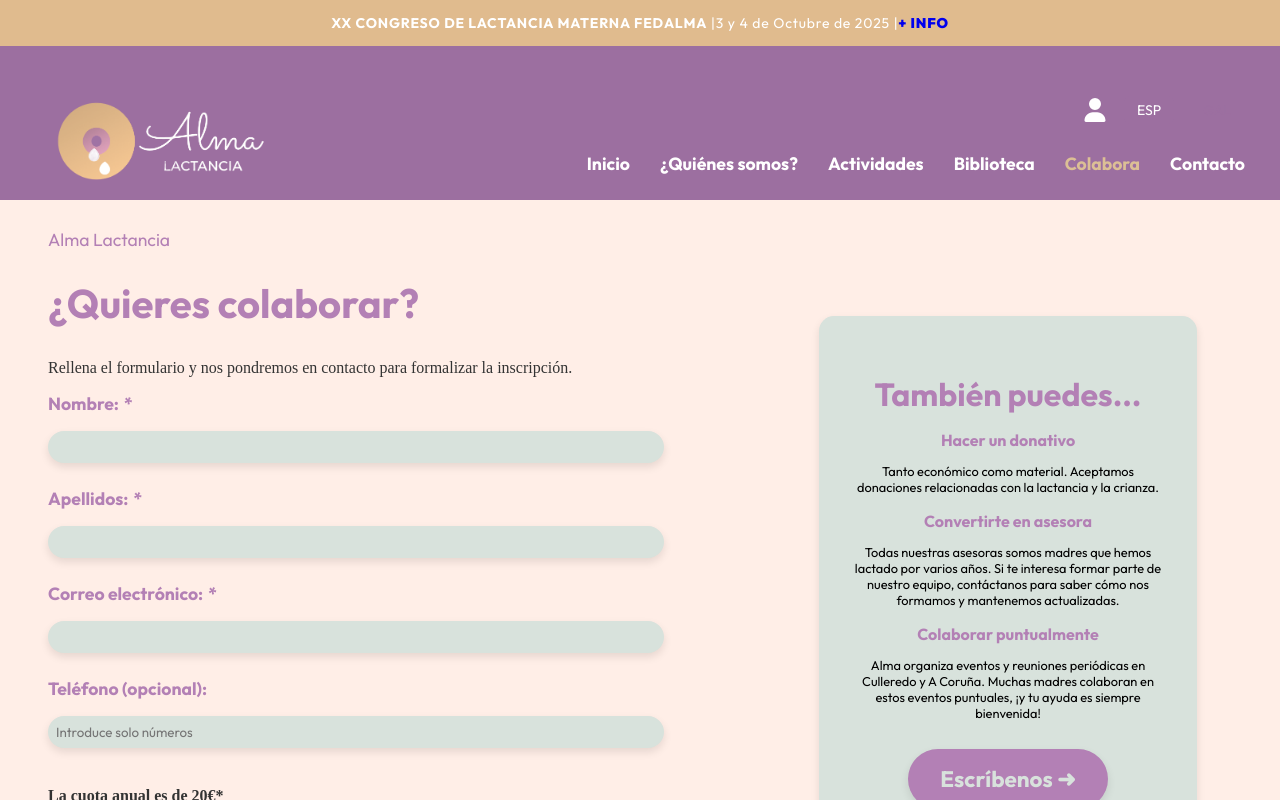
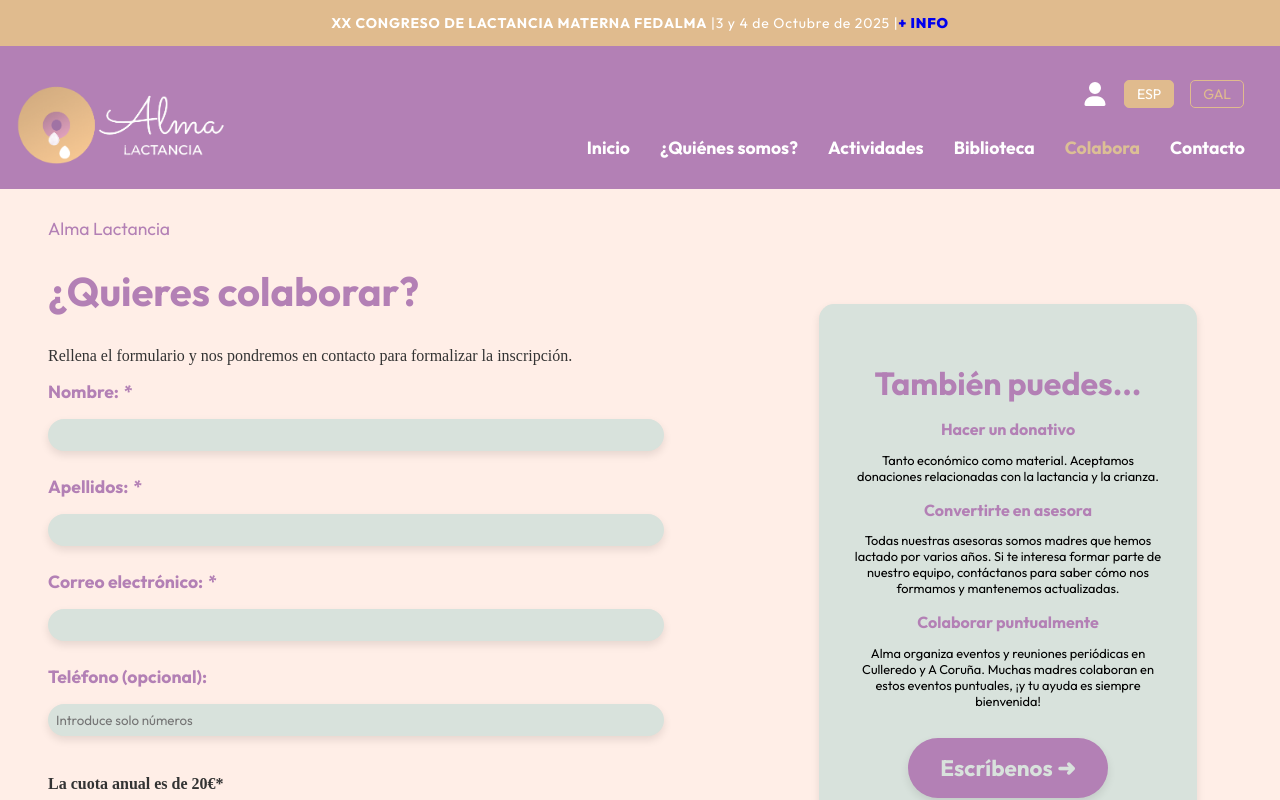
Before and after one commit to Marielgtz/alma-lactancia-hack-a-boss-, a React (Vite) app in the folder frontend/: page /colabora in a window 1280 px wide. Built offline with nearby package versions, Linux system fonts and the light colour scheme; no server answers; a web font is replaced by a local one.

Commit message:
Hemos arreglado el scroll to top button que ya funciona, hemos hecho que el header este fijo al hacer scroll y cambie de color donde es transparente, hemos mejorado aspectos css

```diff
--- a/frontend/src/App.css
+++ b/frontend/src/App.css
@@ -1,43 +1,32 @@
-/*.App {
-  height: 100%;
-  display: flex;
-  flex-direction: column;
-  min-height: 100vh;
-}
-
-.App-header {
-  background-color: #ffeee7;
-  height: 20vh;
-  display: flex;
-  flex-direction: column;
-  align-items: center;
-  justify-content: center;
-  font-size: calc(1rem + 2vw);
-  color: white;
-}
-
-.App-link {
-  color: #b380b5;
-}
-
-.App-main {
-  flex: 1;
-}
-*/
-
-.App{
+.App {
   overflow-y: scroll;
   overflow-x: hidden;
   height: 100vh;
+}
+
+.scrolled-indicator {
+  position: fixed;
+  bottom: 20px;
+  right: 20px;
+  background-color: #b380b5;
+  color: white;
+  padding: 10px 15px;
+  border-radius: 5px;
+  font-family: Outfit, sans-serif;
+  box-shadow: 0 2px 6px rgba(0, 0, 0, 0.2);
 }
 
 .alert-div {
   display: flex;
   align-items: center;
   justify-content: center;
+  position: fixed; /* Fijo al hacer scroll */
+  top: 0; /* Pegado a la parte superior */
+  left: 0;
+  right: 0;
+  z-index: 1000;
   margin-top: 0;
   background-color: #b380b5;
-
   width: 100vw;
 }
 .alert-text {
--- a/frontend/src/App.jsx
+++ b/frontend/src/App.jsx
@@ -4,7 +4,8 @@ import { BrowserRouter as Router } from "react-router-dom";
 import "./App.css";
 import useApp from "./hooks/useApp";
 import ScrollToTopButton from "./components/ScrollToTopButton";
-
+import { useEffect, useRef, useState } from "react";
+import Header from "./components/Header"; // Importar el Header
 
 function App() {
   const {
@@ -22,10 +23,34 @@ function App() {
     setHomeData,
   } = useApp();
 
+  const appRef = useRef(null);
+  const [scrolled, setScrolled] = useState(false);
+
+  useEffect(() => {
+    const handleScroll = () => {
+      if (appRef.current) {
+        setScrolled(appRef.current.scrollTop > 50);
+      }
+    };
+
+    const appElement = appRef.current;
+    if (appElement) {
+      appElement.addEventListener("scroll", handleScroll);
+    }
+
+    return () => {
+      if (appElement) {
+        appElement.removeEventListener("scroll", handleScroll);
+      }
+    };
+  }, []);
 
   return (
     <Router>
-      <div className="App">
+      <div className="App" ref={appRef}>
+        {/* Pasamos el estado 'scrolled' a Header */}
+        <Header scrolled={scrolled} />
+
         <Alert
           title={"XX CONGRESO DE LACTANCIA MATERNA FEDALMA"}
           date={"3 y 4 de Octubre de 2025"}
--- a/frontend/src/components/Header.css
+++ b/frontend/src/components/Header.css
@@ -7,17 +7,27 @@ body {
 .navbar {
   display: flex;
   align-items: center;
-  z-index: 1;
+  z-index: 999;
   background: transparent;
-  position: absolute;
+  position: fixed; /* Fijo al hacer scroll */
+  top: 0; /* Pegado a la parte superior */
   left: 0;
   right: 0;
   flex-direction: column;
   font-family: outfit;
   padding-left: 20px;
   padding-right: 20px;
-  padding-top: 50px;
+  padding-top: 70px;
   font-size: 1.1rem;
+}
+
+header {
+  transition: background-color 0.3s ease;
+}
+
+header.scrolled {
+  background-color: #b380b5;
+  height: 100px; /* Cambia a tu color deseado */
 }
 
 /* Estilo del logo */
--- a/frontend/src/components/Header.jsx
+++ b/frontend/src/components/Header.jsx
@@ -1,4 +1,4 @@
-import React, { useState } from "react";
+import React, { useState, useEffect } from "react";
 import { NavLink, Link } from "react-router-dom";
 import "./Header.css";
 import useContactInfo from "../hooks/useContactInfo.js";
@@ -10,7 +10,7 @@ import MySubscriptionModal from "../components/forms/MySubscriptionModal"; // As
 import LanguageSwitcher from "../components/LanguageSwitcher";
 import { useTranslation } from "react-i18next";
 
-const Header = () => {
+const Header = ({ scrolled }) => {
   const { t } = useTranslation(); // t es la función que usamos para traducir
 
   const API_BASE_URL = import.meta.env.VITE_API_URL;
@@ -43,7 +43,7 @@ const Header = () => {
   const logoSrc = generalSettings?.logo ? `${generalSettings.logo}` : logoAlma;
 
   return (
-    <header>
+    <header className={`navbar ${scrolled ? "scrolled" : ""}`}>
       <nav className="navbar">
         <Link to="/" className="logo">
           <img src={logoSrc} alt="Logo de Alma" className="logo" />
--- a/frontend/src/components/LanguageSwitcher.css
+++ b/frontend/src/components/LanguageSwitcher.css
@@ -6,18 +6,18 @@
 
 .language-switcher button {
   background-color: transparent;
-  border: 1px solid #9c6fa0;
+  border: 1px solid #e0bb8e;
   padding: 0.25rem 0.75rem; /* Reduce el padding */
   cursor: pointer;
   border-radius: 5px;
   font-family: "Outfit", sans-serif;
   font-size: 0.875rem; /* Reduce el tamaño de la fuente */
-  color: #9c6fa0;
+  color: #e0bb8e;
   transition: background-color 0.3s, color 0.3s;
 }
 
 .language-switcher button.active {
-  background-color: #9c6fa0;
+  background-color: #e0bb8e;
   color: #fff;
 }
 
--- a/frontend/src/pages/Activities.css
+++ b/frontend/src/pages/Activities.css
@@ -7,8 +7,9 @@
 
 .activity-page .navbar {
   background-color: #b380b5;
-  height: 6.5rem;
+  width: 100%; /* Asegura que el navbar ocupe todo el ancho */
   position: relative;
+  padding: 40px 100px 10px 20px;
 }
 
 .activity-main {
--- a/frontend/src/pages/Collaborate.css
+++ b/frontend/src/pages/Collaborate.css
@@ -7,9 +7,10 @@
 
 /* Estilo para el Header en la página de colaboración */
 .collaborate-page .navbar {
-  background-color: #9c6fa0; /* Fondo del Header */
-  height: 6.5rem;
+  background-color: #b380b5;
+  width: 100%; /* Asegura que el navbar ocupe todo el ancho */
   position: relative;
+  padding: 40px 100px 10px 20px;
 }
 
 /* Evitamos que el contenido se solape con el Header */
--- a/frontend/src/pages/Collaborate.jsx
+++ b/frontend/src/pages/Collaborate.jsx
@@ -45,18 +45,18 @@ const Collaborate = () => {
             <h2>También puedes...</h2>
 
             <h3>Hacer un donativo</h3>
-            <p class="texto-socios">
+            <p className="texto-socios">
               Tanto económico como material. Aceptamos donaciones relacionadas
               con la lactancia y la crianza.
             </p>
             <h3>Convertirte en asesora </h3>
-            <p class="texto-socios">
+            <p className="texto-socios">
               Todas nuestras asesoras somos madres que hemos lactado por varios
               años. Si te interesa formar parte de nuestro equipo, contáctanos
               para saber cómo nos formamos y mantenemos actualizadas.
             </p>
             <h3>Colaborar puntualmente </h3>
-            <p class="texto-socios">
+            <p className="texto-socios">
               Alma organiza eventos y reuniones periódicas en Culleredo y A
               Coruña. Muchas madres colaboran en estos eventos puntuales, ¡y tu
               ayuda es siempre bienvenida!
@@ -68,7 +68,7 @@ const Collaborate = () => {
             </Link>
             {/* Nueva sección para el botón de suscripción */}
             <div className="suscripcion-info">
-              <h3 class="texto-ya-socio">¿Ya eres socio?</h3>
+              <h3 className="texto-ya-socio">¿Ya eres socio?</h3>
               <button
                 className="boton-suscripcion"
                 onClick={handleUserProfileClick} // Cuando se hace clic, abrir el modal
--- a/frontend/src/pages/Contact.css
+++ b/frontend/src/pages/Contact.css
@@ -16,8 +16,9 @@ body,
 
 .contact-page .navbar {
   background-color: #b380b5;
-  height: 6.5rem;
+  width: 100%; /* Asegura que el navbar ocupe todo el ancho */
   position: relative;
+  padding: 40px 100px 10px 20px;
 }
 
 .contact-content {
--- a/frontend/src/pages/History.css
+++ b/frontend/src/pages/History.css
@@ -2,12 +2,13 @@
   display: flex;
   flex-direction: column;
   min-height: 100vh;
-  min-width: 100vw;
+  width: 100%; /* Cambiar min-width a width */
 }
 .history-page .navbar {
   background-color: #b380b5;
-  height: 6.5rem;
+  width: 100%; /* Asegura que el navbar ocupe todo el ancho */
   position: relative;
+  padding: 40px 100px 10px 20px;
 }
 .history-main {
   flex: 1;
--- a/frontend/src/pages/Library.css
+++ b/frontend/src/pages/Library.css
@@ -16,8 +16,9 @@ body,
 
 .library-page .navbar {
   background-color: #b380b5;
-  height: 6.5rem;
+  width: 100%; /* Asegura que el navbar ocupe todo el ancho */
   position: relative;
+  padding: 40px 100px 10px 20px;
 }
 
 .library-main {
```
